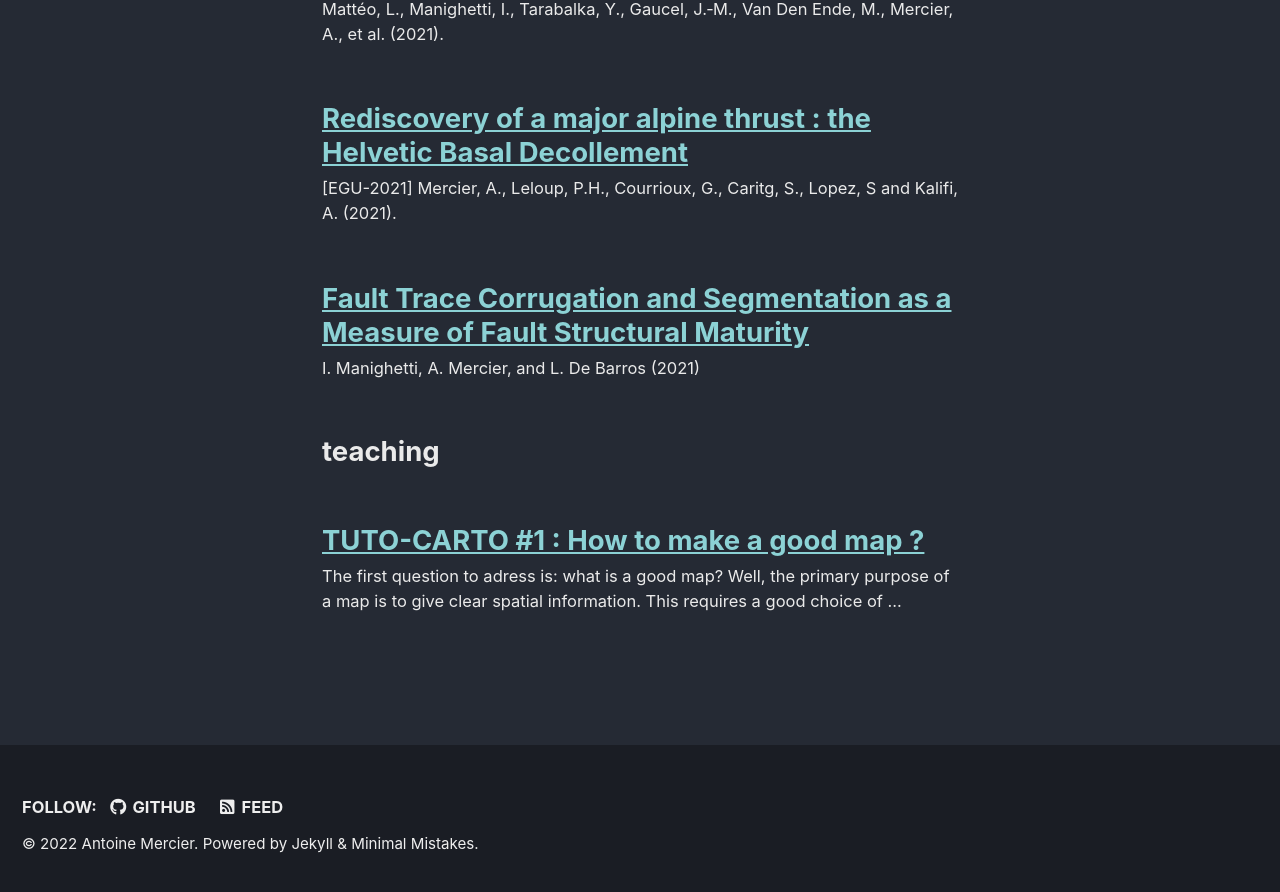
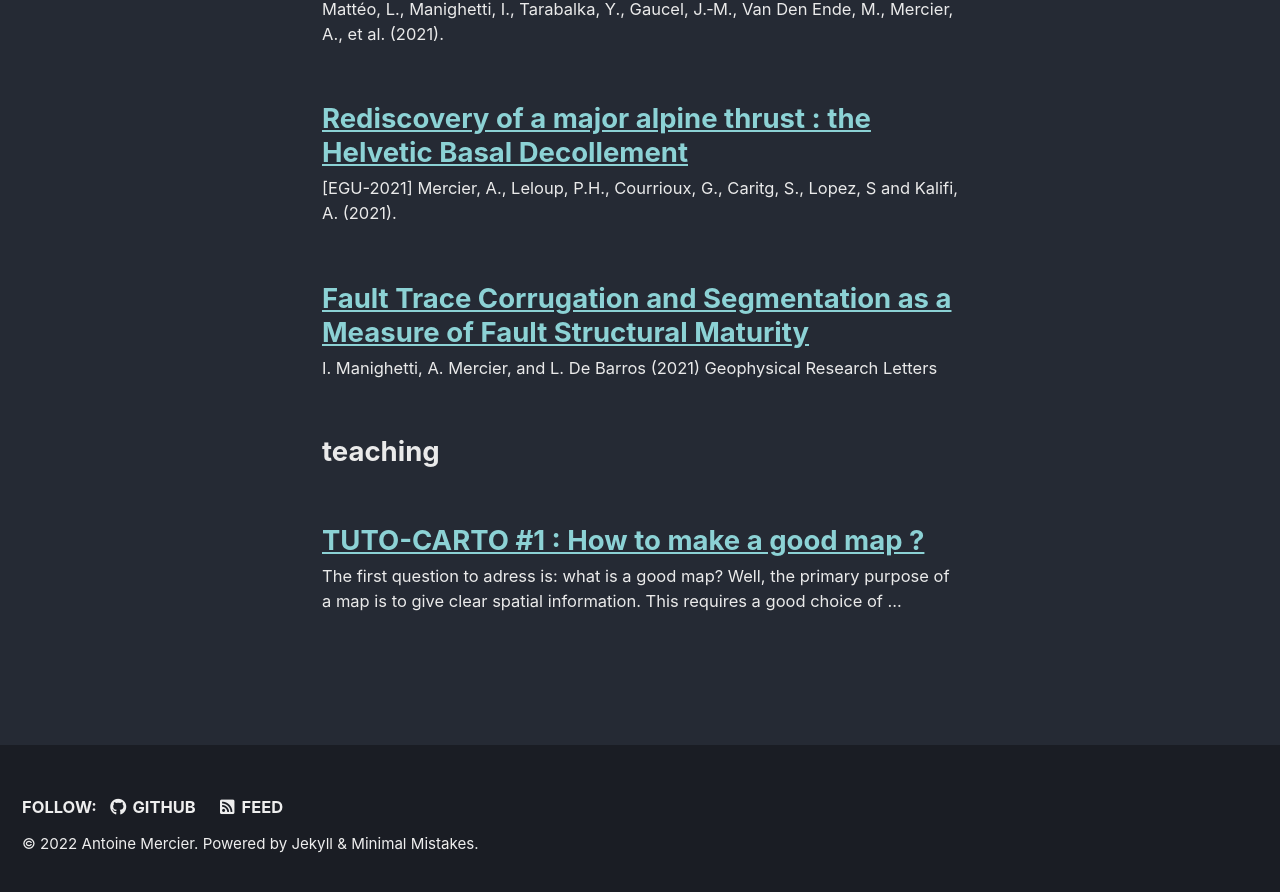
Before and after one commit to AntoineMercier/AntoineMercier.github.io, a Jekyll site: the page built from _pages/sitemap.md, in a window 1280 px wide and 900 px high, scrolled down 1552 px. Shown: the top 892 px of the window. Built offline with Jekyll 4.4.1, drawn with Linux system fonts in a browser that asks for light colours; cached includes are drawn as plain includes.

Commit message:
Update 2021-10-26-FaultTraceCurrugation.md

```diff
--- a/_publications/2021-10-26-FaultTraceCurrugation.md
+++ b/_publications/2021-10-26-FaultTraceCurrugation.md
@@ -2,7 +2,7 @@
 title: "Fault Trace Corrugation and Segmentation as a Measure of Fault Structural Maturity"
 collection: publications
 permalink: /publication/2021-10-26-ChamSync
-excerpt: 'I. Manighetti, A. Mercier, and L. De Barros (2021)'
+excerpt: 'I. Manighetti, A. Mercier, and L. De Barros (2021) Geophysical Research Letters'
 date: 2021-10-26
 classes: wide
 header:
```
